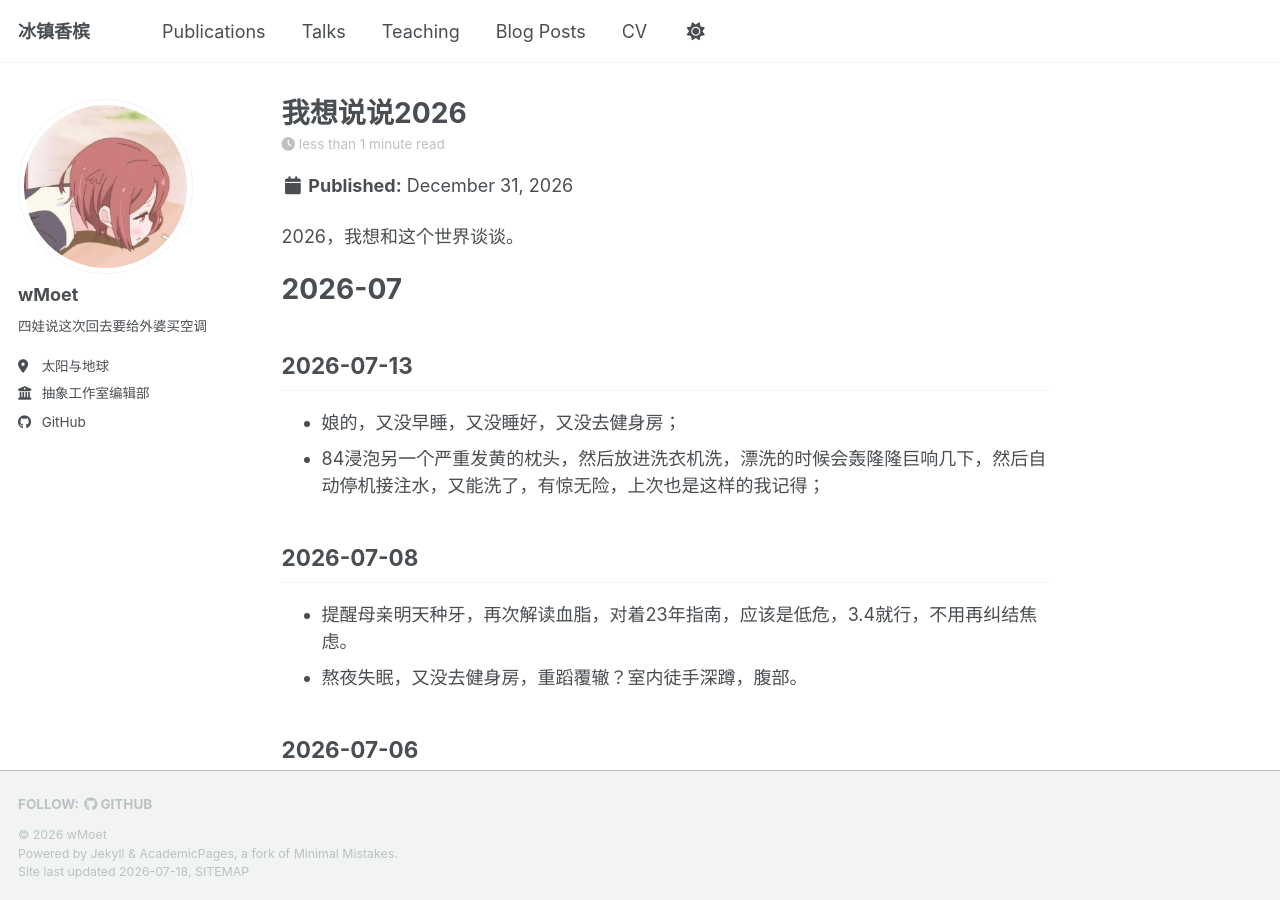
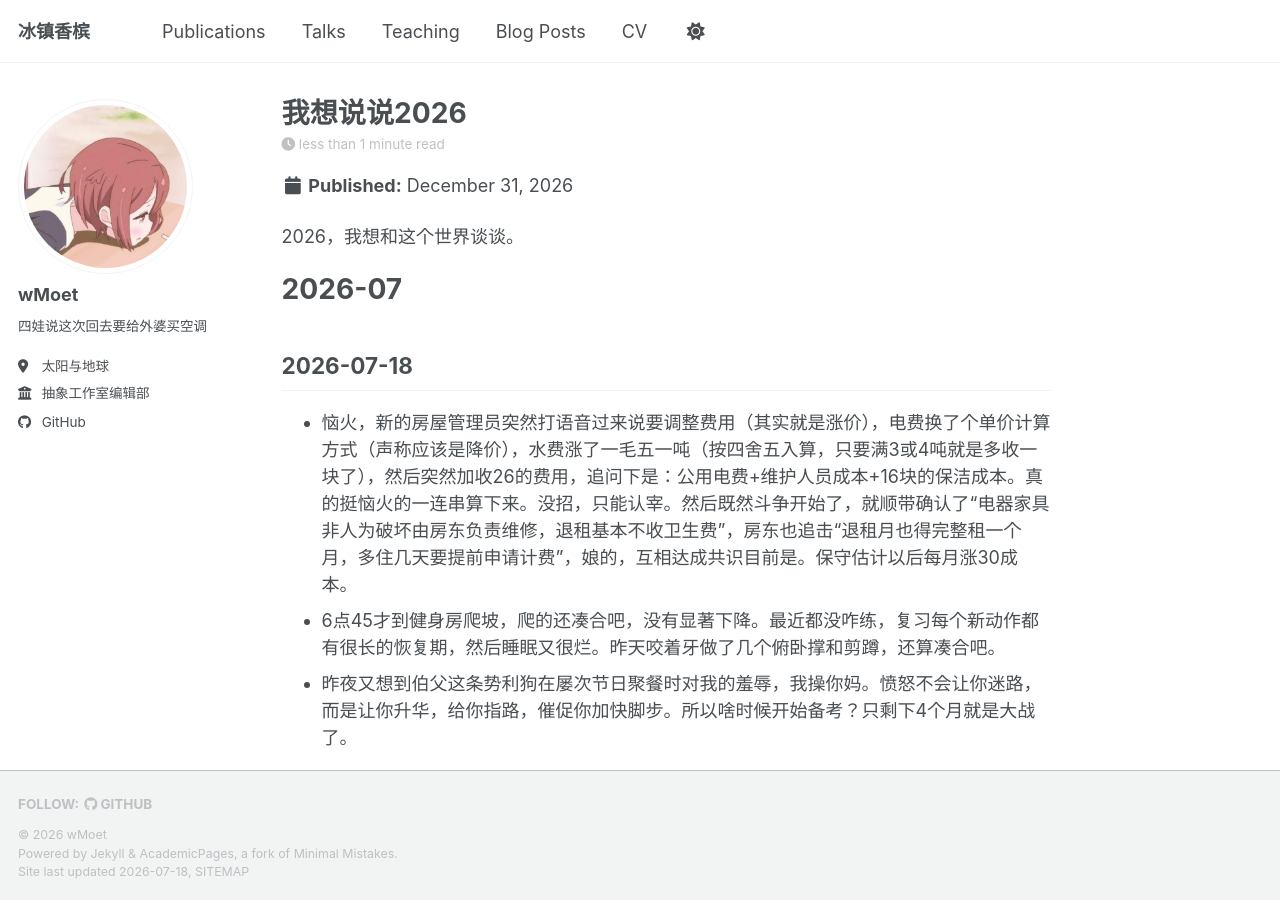
Before and after one commit to wMoet/wMoet.github.io, a Jekyll site: the page built from _posts/2026-12-31-我想说说2026.md, in a window 1280 px wide and 900 px high. Built offline with Jekyll 4.4.1, drawn with Linux system fonts in a browser that asks for light colours; a script bundle is joined from its source files by our own code; library files that are not in the unit come from our copies.

Commit message:
Update 2026-12-31-我想说说2026.md

```diff
--- a/_posts/2026-12-31-我想说说2026.md
+++ b/_posts/2026-12-31-我想说说2026.md
@@ -8,6 +8,11 @@ tags:
 2026，我想和这个世界谈谈。
 
 # 2026-07
+## 2026-07-18
+- 恼火，新的房屋管理员突然打语音过来说要调整费用（其实就是涨价），电费换了个单价计算方式（声称应该是降价），水费涨了一毛五一吨（按四舍五入算，只要满3或4吨就是多收一块了），然后突然加收26的费用，追问下是：公用电费+维护人员成本+16块的保洁成本。真的挺恼火的一连串算下来。没招，只能认宰。然后既然斗争开始了，就顺带确认了“电器家具非人为破坏由房东负责维修，退租基本不收卫生费”，房东也追击“退租月也得完整租一个月，多住几天要提前申请计费”，娘的，互相达成共识目前是。保守估计以后每月涨30成本。
+- 6点45才到健身房爬坡，爬的还凑合吧，没有显著下降。最近都没咋练，复习每个新动作都有很长的恢复期，然后睡眠又很烂。昨天咬着牙做了几个俯卧撑和剪蹲，还算凑合吧。
+- 昨夜又想到伯父这条势利狗在屡次节日聚餐时对我的羞辱，我操你妈。愤怒不会让你迷路，而是让你升华，给你指路，催促你加快脚步。所以啥时候开始备考？只剩下4个月就是大战了。
+
 ## 2026-07-13
 - 娘的，又没早睡，又没睡好，又没去健身房；
 - 84浸泡另一个严重发黄的枕头，然后放进洗衣机洗，漂洗的时候会轰隆隆巨响几下，然后自动停机接注水，又能洗了，有惊无险，上次也是这样的我记得；
```
